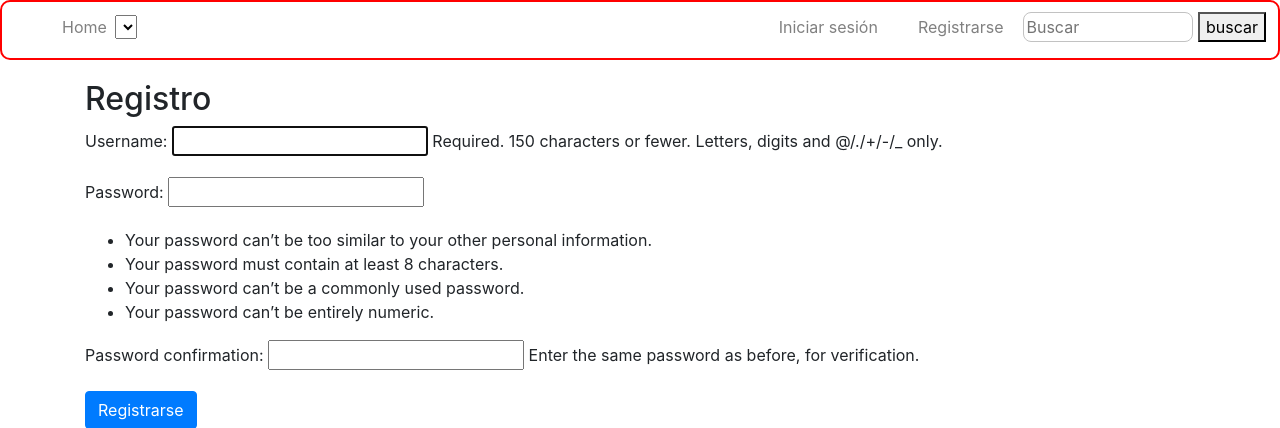
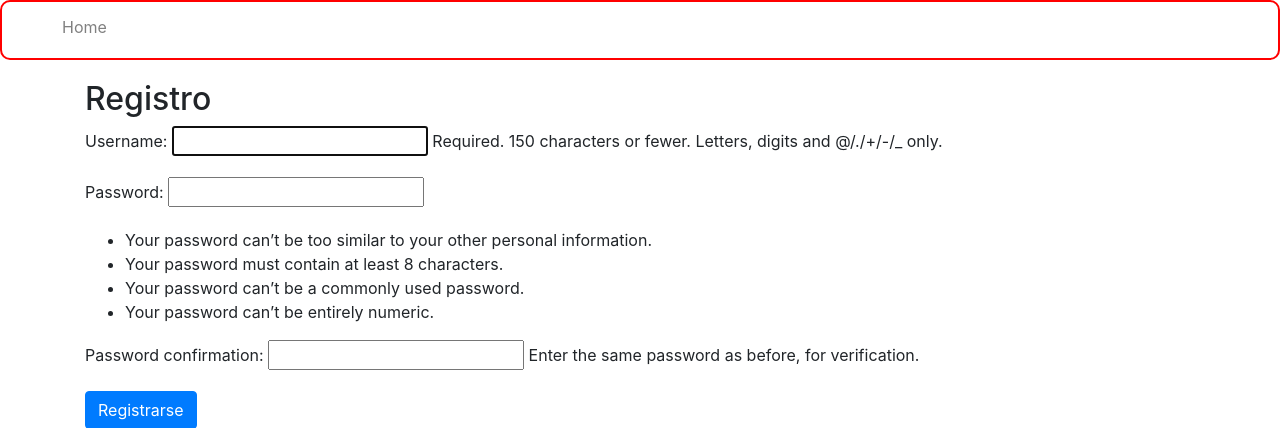
Before and after one commit to Yjcr/catalogo-web, a Django app: page /registro in a window 1280 px wide. Shown: the top 428 px of the page. Run offline with Django 5.2, Linux system fonts and the light colour scheme; lists and menus that the app fills with data are empty; some libraries are stand-ins or nearby versions.

Commit message:
nuevo navbar

```diff
--- a/mysite/myapp/template/index.html
+++ b/mysite/myapp/template/index.html
@@ -82,7 +82,6 @@
                         <div>
                             <p>{{i.name}} | {{i.platform}} | {{i.category}}</p>
                             <p>{{i.price}}$</p>
-                            <!-- <p>fecha de lanzamiento: {{i.date|date:"d M, Y"}}</p> -->
                         </div>
                         <button>
                              buy
--- /dev/null
+++ b/mysite/myapp/template/layout/other_base.html
@@ -0,0 +1,84 @@
+{% load static %}
+<!DOCTYPE html>
+<html lang="en">
+<head>
+    <meta charset="UTF-8">
+    <meta name="viewport" content="width=device-width, initial-scale=1.0">
+    <title>Catalago web</title>
+    <link rel="stylesheet" href="https://maxcdn.bootstrapcdn.com/bootstrap/4.0.0/css/bootstrap.min.css">
+    <link rel="icon" type="image/png" href="{% static 'joystick.png' %}">
+    <style>
+        body{
+            margin: 0;
+        }
+        nav{
+            background: white;
+            display: flex;
+            justify-content: space-between;
+            width: 100%;
+            /* height: 50px; */
+            padding: 0 12px;
+            /* position: fixed; */
+            margin-bottom: 20px;
+            top: 0;
+            position: sticky;
+            border: 2px solid red;
+            border-radius: 10px;
+        }
+        .navbar-right ul,
+        .navbar-left ul{
+            list-style: none;
+            display: flex;
+            align-items: center;
+            margin-top: 10px;
+            height: 30px;
+        }
+        .navbar-right{
+            display: flex;
+        }
+        .navbar-right ul{
+            margin-left: 12px;
+        }
+        .navbar-left ul li a,
+        .navbar-right ul li a{
+            text-decoration: none;
+            color: gray;
+            padding: 8px;
+            border-radius: 8px;
+        }
+        .navbar-right ul li a{
+            margin: 0 12px;
+        }
+        .navbar-left ul li a:hover,
+        .navbar-right ul li a:hover{
+            color: black;
+            border: 1px solid black;
+        }
+        .input{
+            height: 30px;
+            width: 170px;
+            border: 1px solid rgb(194, 194, 194);
+            color: rgb(194, 194, 194);
+            border-radius: 8px;
+        }
+        .input:hover{
+            border: 1px solid black;
+            color: black;
+            cursor: text;
+        }
+    </style>
+</head>
+<body>
+    <nav>
+        <div class="navbar-left">
+            <ul>
+                <li>
+                    <a href="{% url 'home' %}">Home</a>
+                </li>
+            </ul>
+        </div>
+    </nav>
+{% block other_content %}
+{% endblock %}
+</body>
+</html>
--- a/mysite/myapp/template/sign_in.html
+++ b/mysite/myapp/template/sign_in.html
@@ -1,6 +1,6 @@
-{% extends 'layout/base.html' %}
+{% extends 'layout/other_base.html' %}
 
-{% block content %}
+{% block other_content %}
 
 <div class="container">
     <h2>Registro</h2>
--- a/mysite/myapp/template/sign_up.html
+++ b/mysite/myapp/template/sign_up.html
@@ -1,6 +1,6 @@
-{% extends 'layout/base.html' %}
+{% extends 'layout/other_base.html' %}
 
-{% block content %}
+{% block other_content %}
 <div class="container">
     <h2>Iniciar sesión</h2>
     <form method="POST">
--- a/mysite/myapp/urls.py
+++ b/mysite/myapp/urls.py
@@ -7,6 +7,5 @@ urlpatterns = [
     path('cerra_sesion', views.cerrar_sesion, name = 'logout'),
     path('inicio_sesion', views.inicio_sesion, name = 'login'),
     path('categoria/<int:categoria_id>/', views.videojuegos_por_categorias, name='categorys'),
-    path('detalles/<int:game_id>/', views.detalles, name='details'),
-    path('respuesta/<str:respuesta>/', views.busqueda, name='search')
+    path('detalles/<int:game_id>/', views.detalles, name='details')
 ]
--- a/mysite/myapp/views.py
+++ b/mysite/myapp/views.py
@@ -12,12 +12,10 @@ def mostrar(request):
     juegos = Videogames.objects.all()
     categorias = Category.objects.all()
     if query:
-
          juegos = Videogames.objects.filter(
             Q(name__icontains = query) or
             Q(description__icontains = query)
          ).distinct()
-
     return render(request, 'index.html', {'game':juegos, 'categoria':categorias} )
 
 def detalles(request, game_id):
@@ -30,9 +28,6 @@ def videojuegos_por_categorias(request, categoria_id):
     videojuegos = Videogames.objects.filter(category=categoria)
     return render(request, 'categorys.html', {'games': videojuegos, 'categoria': categoria} )
 
-def busqueda(request, respuesta):
-    videojuegos = Videogames.objects.filter(name=respuesta)
-    return render(request, 'search.html', {'game':videojuegos})
 
 def registro(request):
     if request.method == 'GET':
```
Also changed, not shown: mysite/db.sqlite3.
